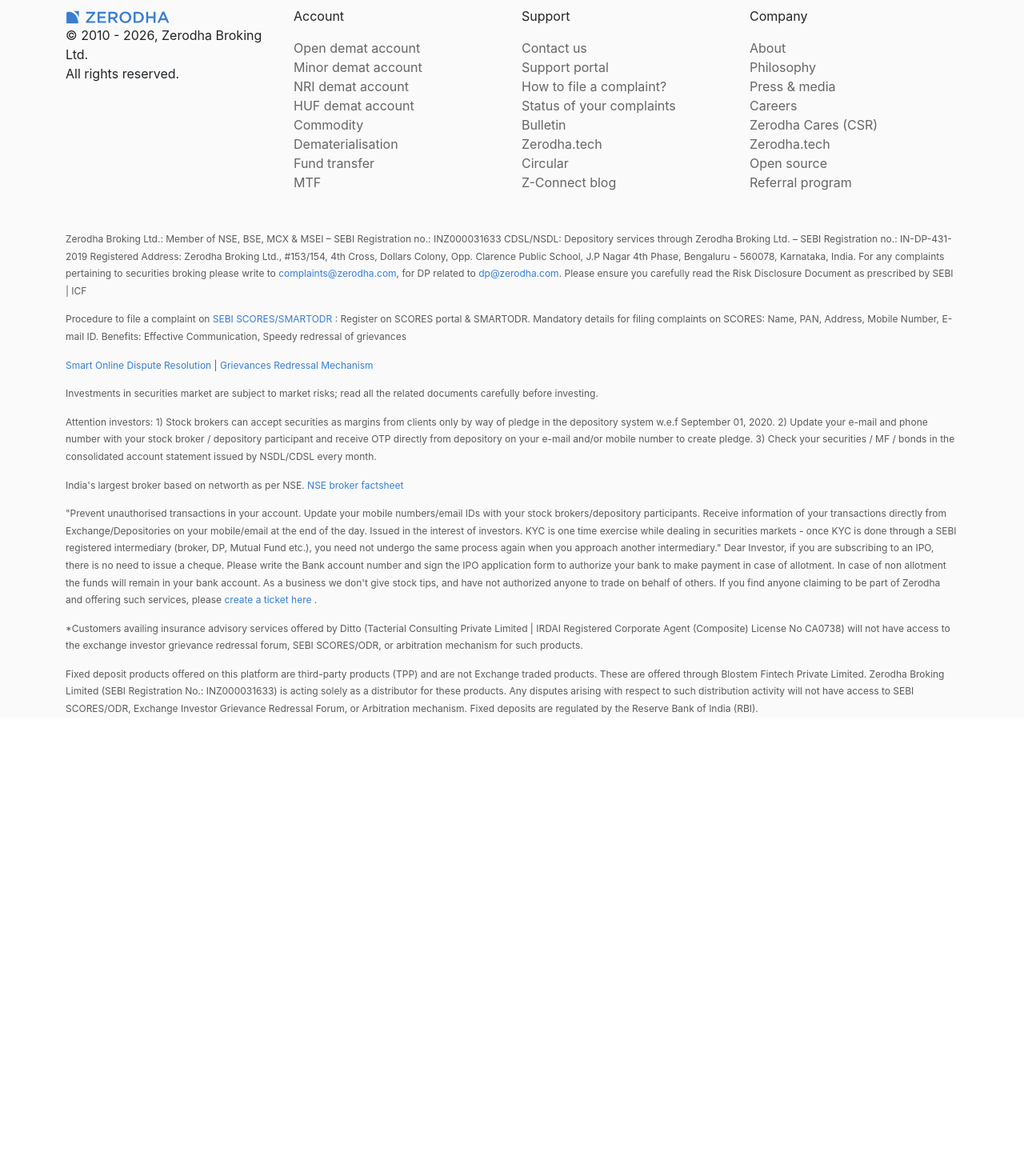
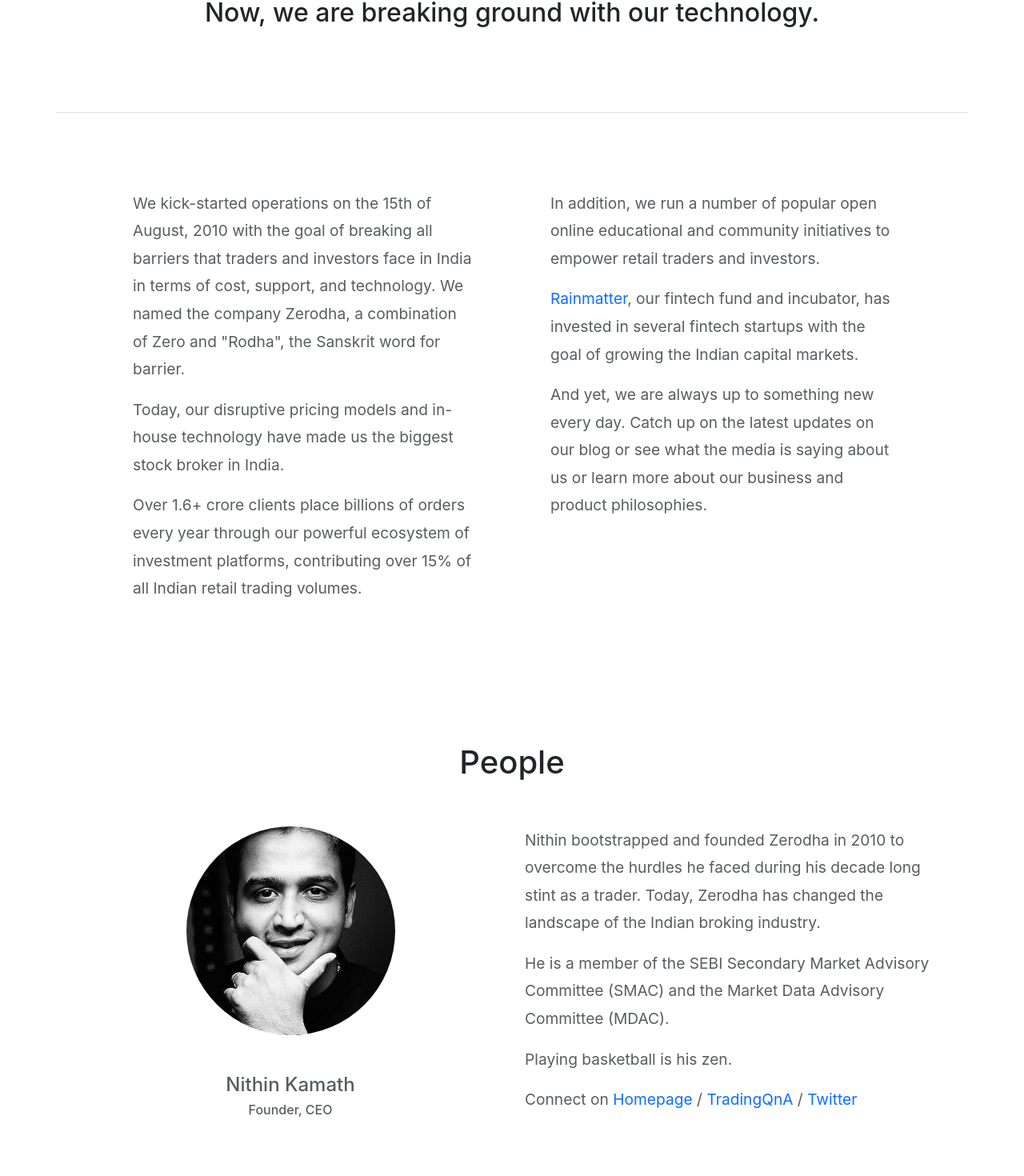
Before and after one commit to Parth-Gorasiya/EquityView, a React (Vite) app in the folder frontend/: page /about in a window 1280 px wide. Shown: the part 210-1680 px from the top of the page at 80% size. Before the commit the page ends 1121 px from the top, so only its background shows below. Built offline with nearby package versions, Linux system fonts and the light colour scheme.

Commit message:
Implemented About Component

```diff
--- a/frontend/src/LandingPage/About/Hero.jsx
+++ b/frontend/src/LandingPage/About/Hero.jsx
@@ -1,9 +1,60 @@
-import React from 'react'
+import React from "react";
 
 function Hero() {
   return (
-    <div>Hero</div>
-  )
+    <div className="container">
+      <div className="row p-5 mt-5 mb-5">
+        <h1 className="fs-2 text-center">
+          We pioneered the discount broking model in India.
+          <br /> Now, we are breaking ground with our technology.
+        </h1>
+      </div>
+
+      <div className="row p-5 mt-5 border-top text-muted "style={{lineHeight: "1.8", fontSize:"1.2em"}}>
+        <div className="col-6 p-5">
+          <p>
+
+            We kick-started operations on the 15th of August, 2010 with the goal
+            of breaking all barriers that traders and investors face in India in
+            terms of cost, support, and technology. We named the company
+            Zerodha, a combination of Zero and "Rodha", the Sanskrit word for
+            barrier.
+          </p>
+
+          <p>
+            Today, our disruptive pricing models and in-house technology have
+            made us the biggest stock broker in India.
+          </p>
+
+          <p>
+            Over 1.6+ crore clients place billions of orders every year through
+            our powerful ecosystem of investment platforms, contributing over
+            15% of all Indian retail trading volumes.
+          </p>
+
+
+        </div>
+        <div className="col-6 p-5">
+          <p>
+            In addition, we run a number of popular open online educational and
+            community initiatives to empower retail traders and investors.
+          </p>
+
+          <p>
+          <a href="" style={{textDecoration: "none"}}>Rainmatter</a>, our fintech fund and incubator, has invested in several
+            fintech startups with the goal of growing the Indian capital
+            markets.
+          </p>
+
+          <p>
+            And yet, we are always up to something new every day. Catch up on
+            the latest updates on our blog or see what the media is saying about
+            us or learn more about our business and product philosophies.
+          </p>
+        </div>
+      </div>
+    </div>
+  );
 }
 
-export default Hero
+export default Hero;
--- a/frontend/src/LandingPage/About/Team.jsx
+++ b/frontend/src/LandingPage/About/Team.jsx
@@ -2,7 +2,38 @@ import React from 'react'
 
 function Team() {
   return (
-    <div>Team</div>
+    <div className="container">
+      <div className="row p-3 mt-5">
+        <h1 className=" text-center">People</h1>
+      </div>
+
+      <div className="row p-3   text-muted "style={{lineHeight: "1.8", fontSize:"1.2em"}}>
+        <div className="col-6 p-3  text-center">
+          <img src='media/images/nithinKamath.jpg' style={{borderRadius:"100%", width:"50%"}}/>
+          <h4 className='mt-5'>Nithin Kamath</h4>
+          <h6>Founder, CEO</h6>
+        </div>
+        <div className="col-6 p-3 ">
+          <p>
+            Nithin bootstrapped and founded Zerodha in 2010 to overcome the hurdles he faced during his decade long stint as a trader. Today,
+             Zerodha has changed the landscape of the Indian broking industry.
+          </p>
+
+          <p>
+          He is a member of the SEBI Secondary Market Advisory
+           Committee (SMAC) and the Market Data Advisory Committee (MDAC).
+          </p>
+
+          <p>
+            Playing basketball is his zen.
+          </p>
+
+            <p>
+            Connect on <a href="/" style={{textDecoration:"none"}}> Homepage </a> /<a href="" style={{textDecoration:"none"}}> TradingQnA</a> /<a href="" style={{textDecoration:"none"}}> Twitter</a>
+          </p>
+        </div>
+      </div>
+    </div>
   )
 }
 
```
